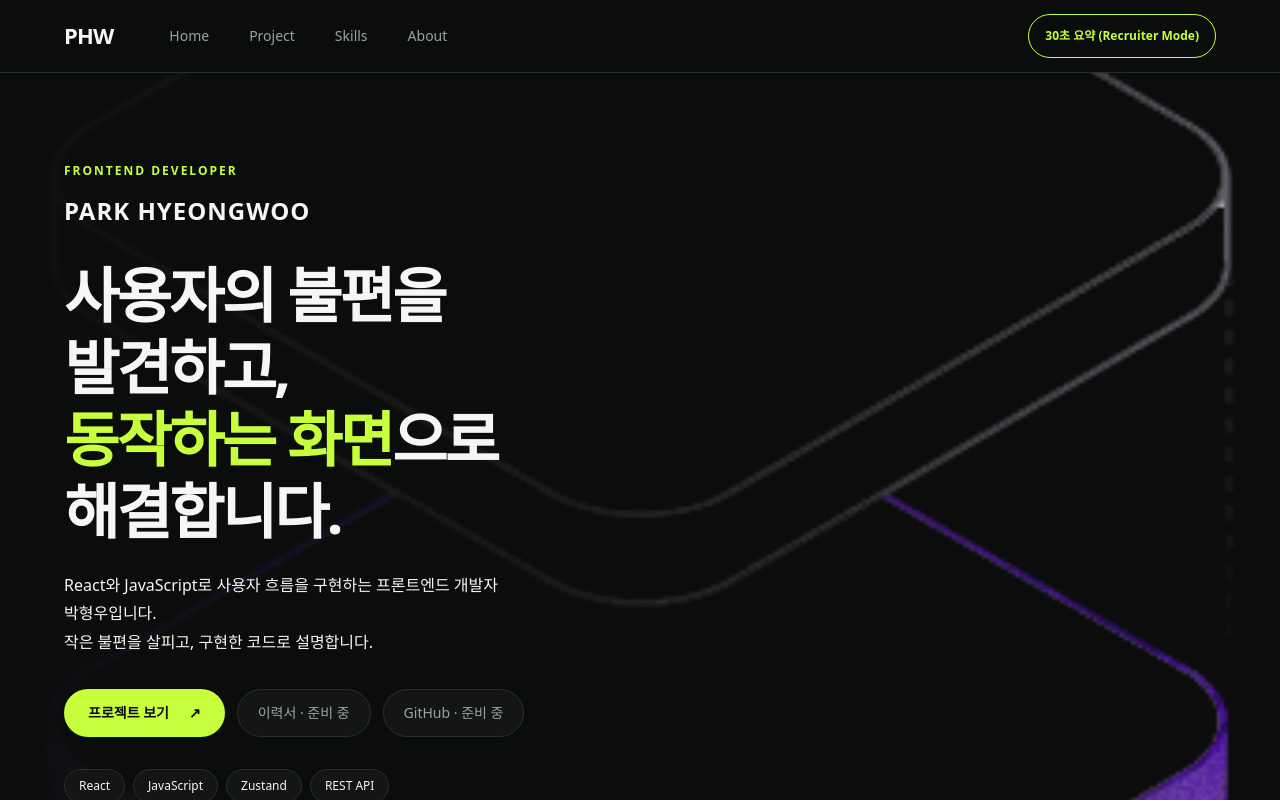
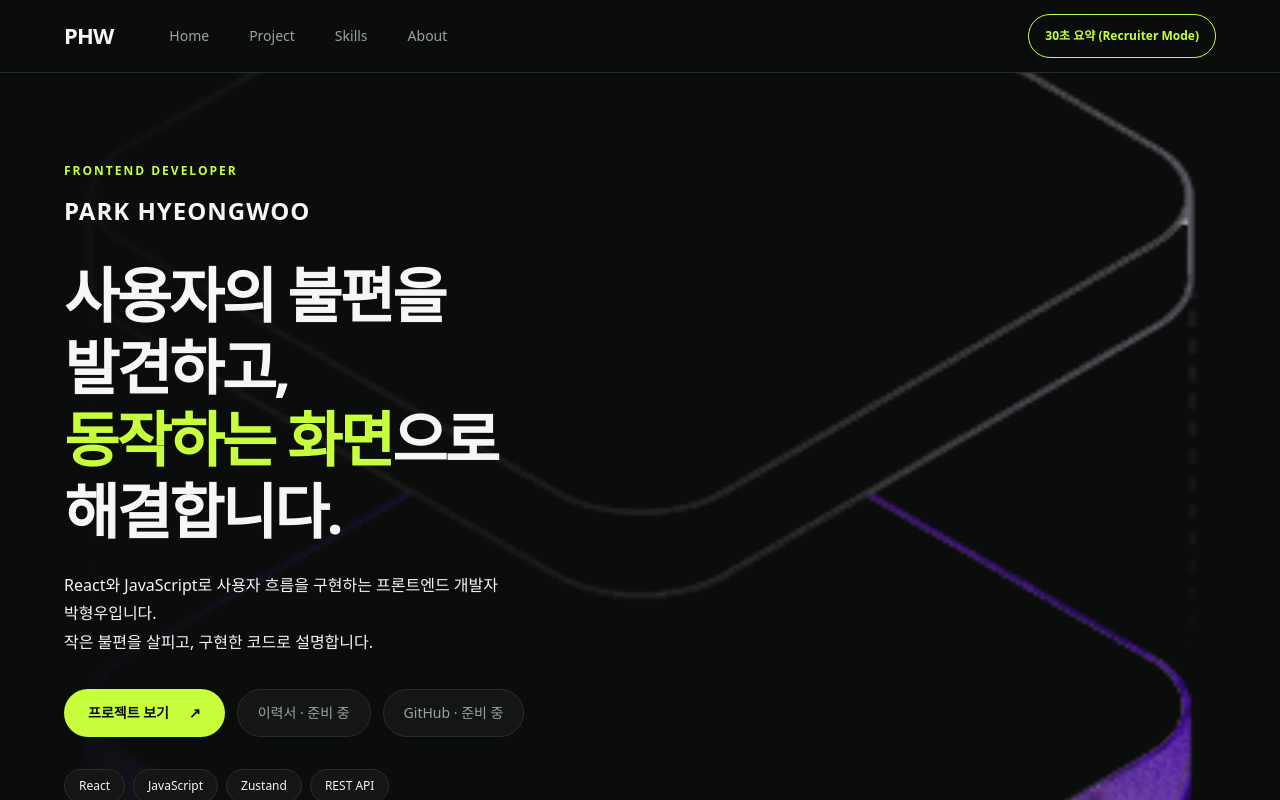
Before and after one commit to dhwmgl12-ux/portfolio, a React app: page / in a window 1280 px wide. Shown: the top 800 px of the page. Built offline with nearby package versions, Linux system fonts and the light colour scheme; the HTML template or start-up script is replaced by a standard one.

Commit message:
refactor: Hero 섹션 ui 수정

```diff
--- a/src/App.css
+++ b/src/App.css
@@ -167,7 +167,7 @@
 
   &::before,
   &::after {
-    content: '';
+    content: "";
     position: absolute;
     top: -4.5px;
     border: 5px solid transparent;
--- a/src/components/sections/Hero/Hero.styles.js
+++ b/src/components/sections/Hero/Hero.styles.js
@@ -6,11 +6,10 @@ export const HeroSection = styled.section`
   isolation: isolate;
   display: flex;
   align-items: center;
-  max-width: 1440px;
+  max-width: 1200px;
   min-height: 700px;
   margin: 0 auto;
-  padding: 88px
-    max(${({ theme }) => theme.spacing.lg}, calc((100% - 1152px) / 2));
+  padding: 88px ${({ theme }) => theme.spacing.lg};
 
   background-image:
     linear-gradient(
```
